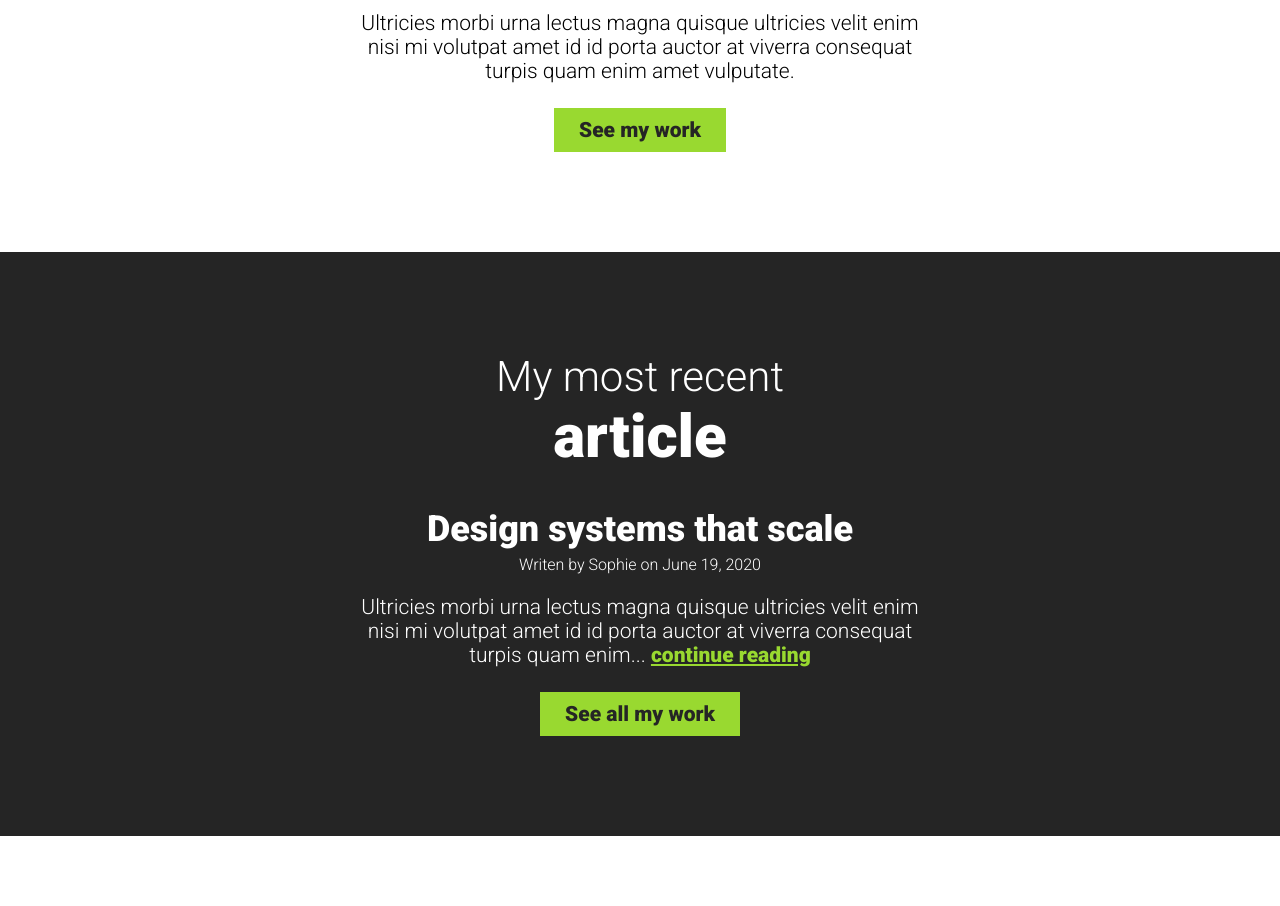
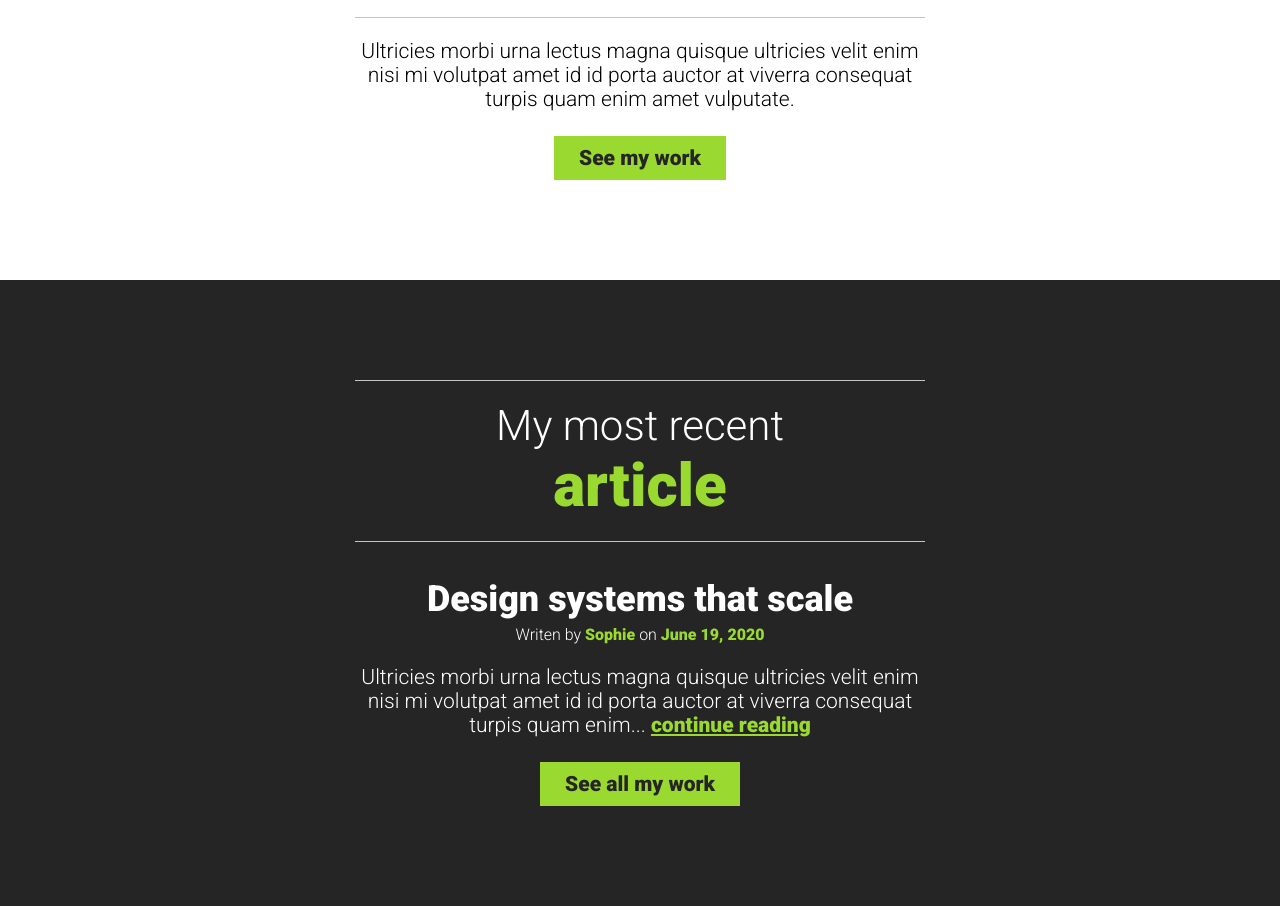
Before and after one commit to macien12/Portfolio_Site_Scrimba, a website built with Vite: page index.html in a window 1280 px wide. Shown: the part 954-1860 px from the top of the page. Before the commit the page ends 1790 px from the top, so only its background shows below. Built offline with nearby package versions, Linux system fonts and the light colour scheme.

Commit message:
Replace .bold-text with .accent-text

```diff
--- a/css/style.css
+++ b/css/style.css
@@ -9,19 +9,6 @@ body {
 .container {
     width: 570px;
     margin: 0 auto;
-}
-
-.bold-text {
-    font-weight: 900;
-    display: block;
-}
-
-h1 .bold-text {
-    font-size: 80px;
-}
-
-h2 .bold-text {
-    font-size: 60px;
 }
 
 h1,
@@ -37,12 +24,36 @@ h1 {
 h2 {
     font-size: 42px;
     margin-top: 0;
+    border-top: solid 1px #c4c4c4;
+    border-bottom: solid 1px #c4c4c4;
+
+    padding: 20px 0;
+    margin-bottom: 20px;
 }
 
 h3 {
     font-size: 36px;
     font-weight: 900;
     margin-bottom: 0;
+}
+
+.accent-text {
+    display: block;
+}
+
+h1 .accent-text {
+    font-size: 80px;
+}
+
+h2 .accent-text {
+    font-size: 60px;
+}
+
+.accent-text,
+.name,
+time {
+    font-weight: 900;
+    color: #99D930;
 }
 
 p {
@@ -74,6 +85,12 @@ section {
     background: #252525;
 }
 
+.inverse .btn:hover,
+.inverse .btn:focus {
+    background: #fff;
+    color: #252525;
+}
+
 .btn {
     display: inline-block;
     color: #252525;
--- a/index.html
+++ b/index.html
@@ -9,7 +9,7 @@
 
             <header class="inverse">
                 <div class="container">
-                    <h1>Hello, my name is <span class="bold-text">Sophie</span></h1>
+                    <h1>Hello, my name is <span class="accent-text">Sophie</span></h1>
                     <img src="img/sophie.png" alt="portrait of Sophie">
                 </div>
             </header>
@@ -17,7 +17,7 @@
 
             <section class="about-me">
                 <div class="container">
-                    <h2>I am a <span class="bold-text">graphic designer</span></h2>
+                    <h2>I am a <span class="accent-text">graphic designer</span></h2>
                     <p>Ultricies morbi urna lectus magna quisque ultricies velit enim nisi mi volutpat amet id id porta auctor at viverra consequat turpis quam enim amet vulputate.</p>
                     <a href="#" class="btn">See my work</a>
                 </div>
@@ -26,10 +26,10 @@
 
             <section class="articles inverse">
                 <div class="container">
-                    <h2>My most recent <span class="bold-text">article</span></h2>
+                    <h2>My most recent <span class="accent-text">article</span></h2>
                     <article>
                         <h3>Design systems that scale</h3>
-                        <p class="small-text">Writen by Sophie on June 19, 2020</p>
+                        <p class="small-text">Writen by <span class="name">Sophie</span> on <time datetime="2020-06-19">June 19, 2020</time></p>
                         <p>Ultricies morbi urna lectus magna quisque ultricies velit enim nisi mi volutpat amet id id porta auctor at viverra consequat turpis quam enim... <a href="#">continue reading</a></p>
                         <a href="#" class="btn">See all my work</a>
                     </article>
```
